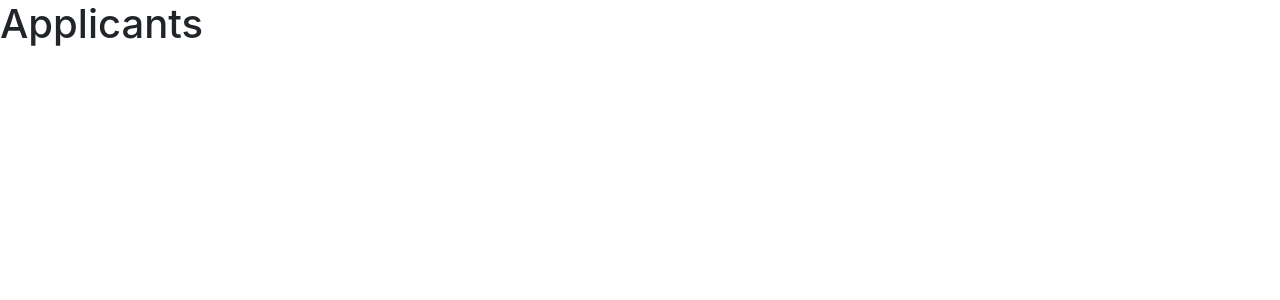
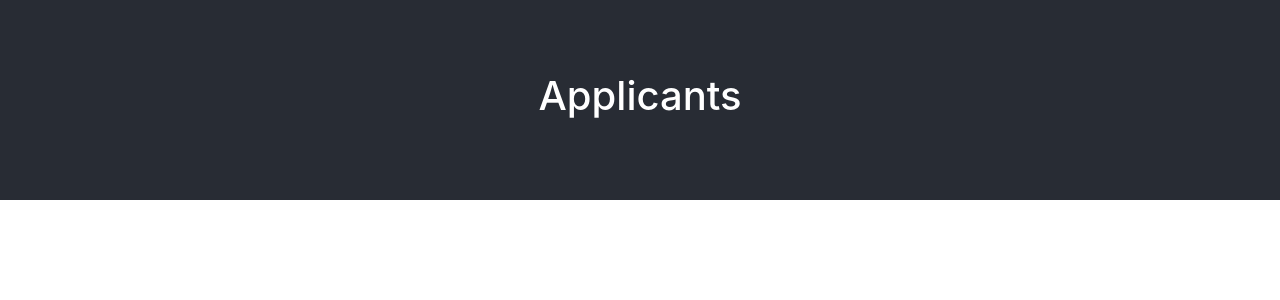
Before and after one commit to indre93/applicants-frontend, a React (Create React App) app: page / in a window 1280 px wide. Shown: the top 300 px of the page. Built offline with nearby package versions, Linux system fonts and the light colour scheme.

Commit message:
import Applicants component and App.css file

```diff
--- a/src/App.js
+++ b/src/App.js
@@ -1,7 +1,11 @@
+import Applicants from "./components/Applicants";
+import './App.css';
 function App() {
   return (
     <div className="App">
-      <h1>Applicants</h1>
+      <div className="App-header">
+        <h1>Applicants</h1>
+      </div>
     </div>
   );
 }
```
